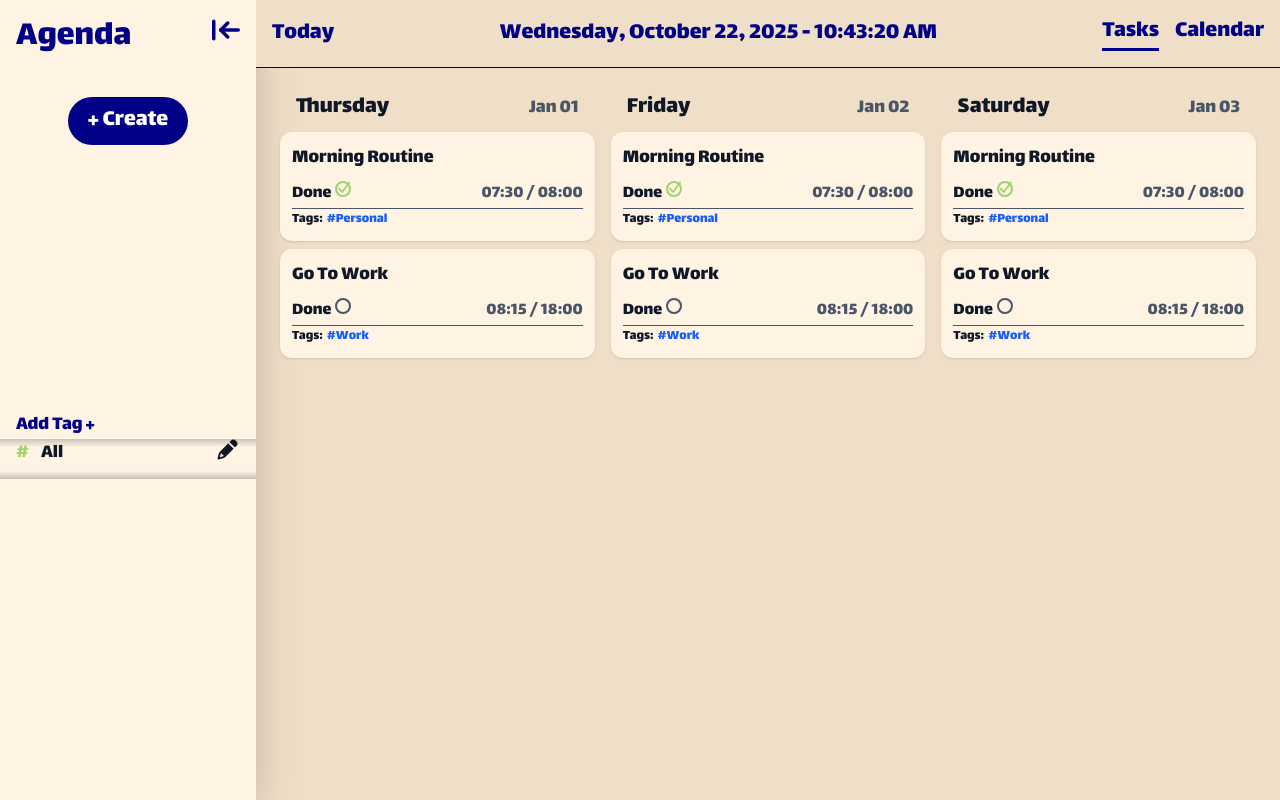
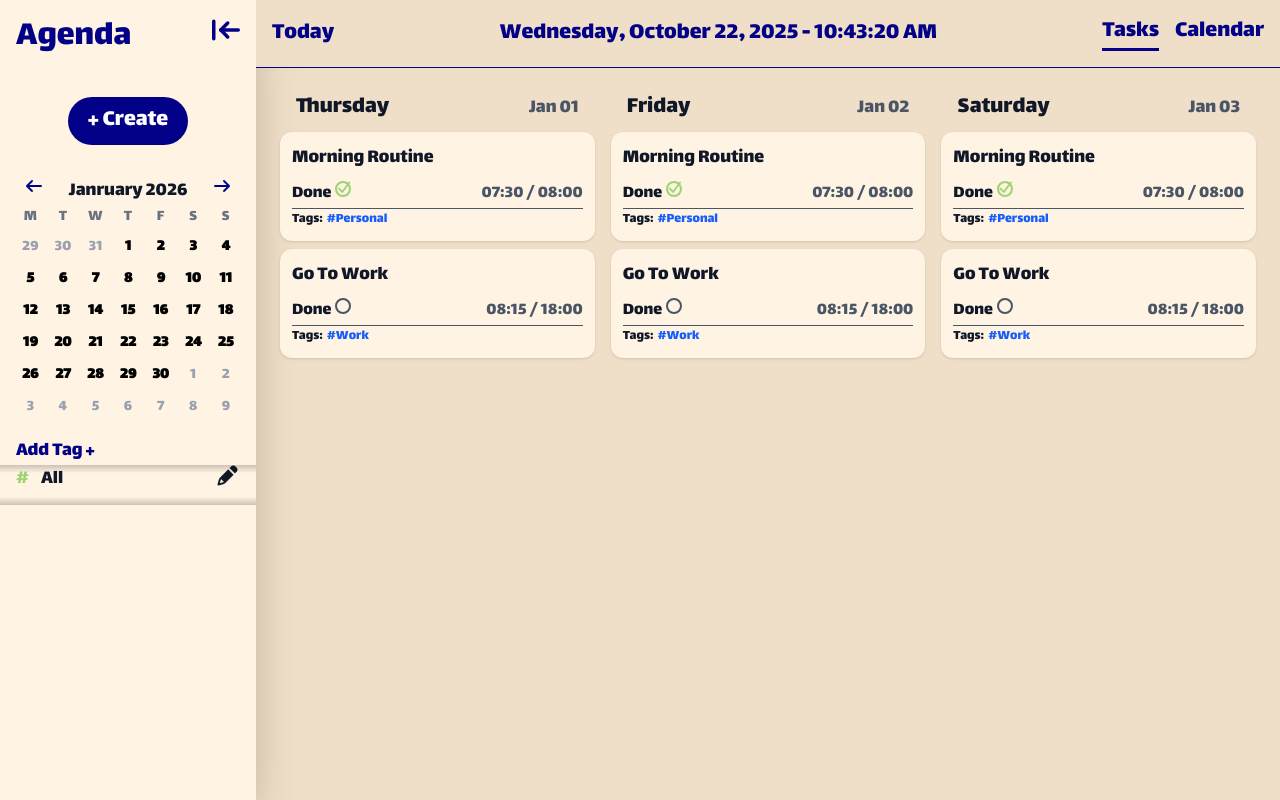
Before and after one commit to bedirhanozcan978/Agenda, a React (Vite) app: page / in a window 1280 px wide. Built offline with nearby package versions, Linux system fonts and the light colour scheme.

Commit message:
Calendar Component UI added

```diff
--- a/src/components/Calendar.jsx
+++ b/src/components/Calendar.jsx
@@ -2,11 +2,84 @@
 
 function Calendar() {
 
+     const weekdays = ["M", "T", "W", "T", "F", "S", "S"];
+
+  const days = [
+    { day: 29, currentMonth: false },
+    { day: 30, currentMonth: false },
+    { day: 31, currentMonth: false },
+    { day: 1, currentMonth: true },
+    { day: 2, currentMonth: true },
+    { day: 3, currentMonth: true },
+    { day: 4, currentMonth: true },
+    { day: 5, currentMonth: true },
+    { day: 6, currentMonth: true },
+    { day: 7, currentMonth: true },
+    { day: 8, currentMonth: true },
+    { day: 9, currentMonth: true },
+    { day: 10, currentMonth: true },
+    { day: 11, currentMonth: true },
+    { day: 12, currentMonth: true },
+    { day: 13, currentMonth: true },
+    { day: 14, currentMonth: true },
+    { day: 15, currentMonth: true },
+    { day: 16, currentMonth: true },
+    { day: 17, currentMonth: true },
+    { day: 18, currentMonth: true },
+    { day: 19, currentMonth: true },
+    { day: 20, currentMonth: true },
+    { day: 21, currentMonth: true },
+    { day: 22, currentMonth: true },
+    { day: 23, currentMonth: true },
+    { day: 24, currentMonth: true },
+    { day: 25, currentMonth: true },
+    { day: 26, currentMonth: true },
+    { day: 27, currentMonth: true },
+    { day: 28, currentMonth: true },
+    { day: 29, currentMonth: true },
+    { day: 30, currentMonth: true },
+    { day: 1, currentMonth: false },
+    { day: 2, currentMonth: false },
+    { day: 3, currentMonth: false },
+    { day: 4, currentMonth: false },
+    { day: 5, currentMonth: false },
+    { day: 6, currentMonth: false },
+    { day: 7, currentMonth: false },
+    { day: 8, currentMonth: false },
+    { day: 9, currentMonth: false },
+  ];
+
     return(
-        <div style={{height:'250px', display:'block',}}>
-
+      <div className="w-full p-4 max-w-md mx-auto">
+        <div className="w-full px-2 flex flex-row justify-between">
+            <div>
+                <i className="fa fa-arrow-left text-ocean"></i>
+            </div>
+            <div>
+                <p className="text-xl">Janruary 2026</p>
+            </div>
+            <div>
+                <i className="fa fa-arrow-right text-ocean"></i>
+            </div>
         </div>
 
+        <div className="grid grid-cols-7 gap-1 text-center font-medium">
+            {weekdays.map((day, idx) => (
+              <div key={idx} className="text-gray-500">
+                {day}
+              </div>
+            ))}
+        </div>
+
+        <div className="grid grid-cols-7 gap-1 text-center mt-1">
+            {days.map((d, idx) => (
+              <div key={idx} className={`p-0.5 rounded ${d.currentMonth ? "text-black font-semibold" : "text-gray-400"}`}>
+                {d.day}
+              </div>
+            ))}
+        </div>
+
+      </div>
     )
 }
 
```
